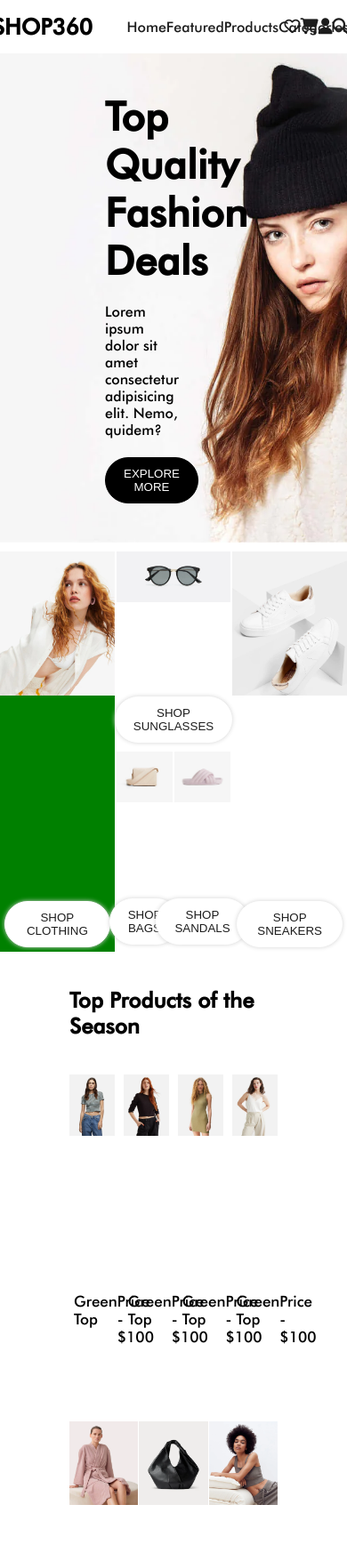
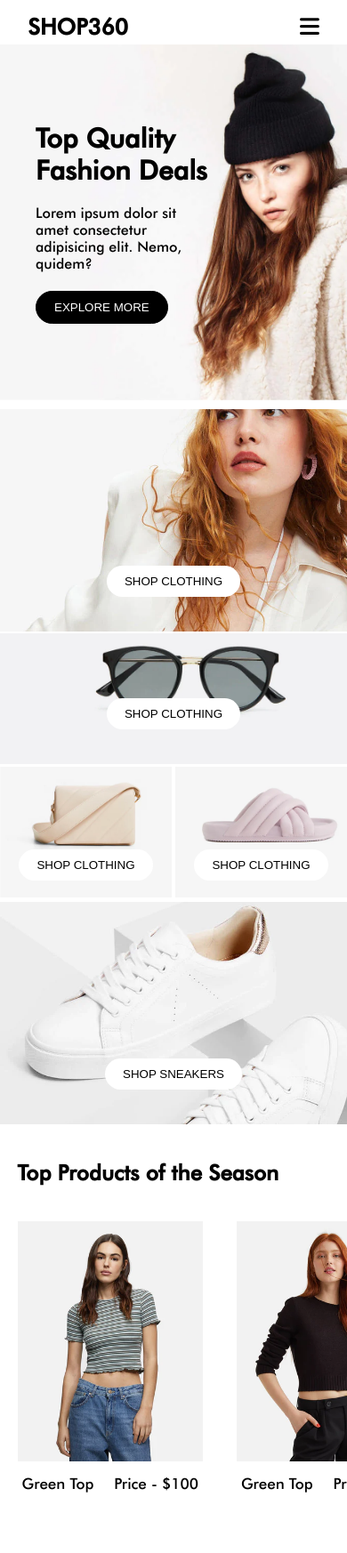
Before and after one commit to ShubhaM-7167424/HTML-CSS-PROJECTS, a plain HTML site: page E-Commerce Website/index.html in a window 390 px wide. Shown: the top 1746 px of the page at 89% size. Drawn offline with nearby package versions, Linux system fonts and the light colour scheme.

Commit message:
added responsive styles

```diff
--- a/E-Commerce Website/index.html
+++ b/E-Commerce Website/index.html
@@ -15,11 +15,11 @@
         <link rel="stylesheet" href="./style.css" />
     </head>
     <body>
-
         <!-- header section -->
-        <header class="header">
+        <header class="header" id="header">
             <div class="logo">
                 <p>shop360</p>
+                <i class="fa-solid fa-bars menu" id="menu"></i>
             </div>
 
             <nav class="navigation">
@@ -63,7 +63,7 @@
         <!-- banner section -->
         <section class="banner">
             <div class="slide">
-                <div class="slide-details" data-aos="fade-up" data-aos-duration="500" data-aos-easing="ease-in-out" >
+                <div class="slide-details" data-aos="fade-up" data-aos-duration="500" data-aos-easing="ease-in-out">
                     <h1>Top Quality Fashion Deals</h1>
                     <p>Lorem ipsum dolor sit amet consectetur adipisicing elit. Nemo, quidem?</p>
                     <button class="btn">Explore More</button>
@@ -72,76 +72,75 @@
         </section>
 
         <!-- featured section -->
-        <section class="featured">
+        <div class="featured">
             <div class="featured-box-1">
                 <div class="overlay">
-                    <button class="btn btn-white">Shop Clothing</button>
+                    <button class="btn btn-white">shop clothing</button>
                 </div>
-
-                <div class="bg-image">
-                    <img src="./images/shop-clothing.webp" alt="product" />
+                <div class="bg-img">
+                    <img src="./images/shop-clothing.webp" alt="" />
                 </div>
             </div>
 
             <div class="featured-box-2">
                 <div class="featured-box-2-box-1">
                     <div class="overlay">
-                        <button class="btn btn-white">Shop Sunglasses</button>
+                        <button class="btn btn-white">shop clothing</button>
                     </div>
-
-                    <div class="bg-image">
-                        <img src="./images/shop-glasses.webp" alt="product" />
+                    <div class="bg-img">
+                        <img src="./images/shop-glasses.webp" alt="" />
                     </div>
                 </div>
 
                 <div class="featured-box-2-box-2">
+
                      <div class="overlay">
-                        <button class="btn btn-white">Shop Bags</button>
+                        <button class="btn btn-white">shop clothing</button>
+                    </div>
+                    <div class="bg-img">
+                        <img src="./images/shop-bags.webp" alt="" />
                     </div>
 
-                    <div class="bg-image">
-                        <img src="./images/shop-bags.webp" alt="product" />
-                    </div>
                 </div>
 
                 <div class="featured-box-2-box-3">
+
                      <div class="overlay">
-                        <button class="btn btn-white">Shop Sandals</button>
+                        <button class="btn btn-white">shop clothing</button>
+                    </div>
+                    <div class="bg-img">
+                        <img src="./images/shop-sandals.webp" alt="" />
                     </div>
 
-                    <div class="bg-image">
-                        <img src="./images/shop-sandals.webp" alt="product" />
-                    </div>
                 </div>
             </div>
 
             <div class="featured-box-3">
+
                  <div class="overlay">
-                    <button class="btn btn-white">Shop Sneakers</button>
+                        <button class="btn btn-white">shop sneakers</button>
+                    </div>
+                    <div class="bg-img">
+                        <img src="./images/shop-sneakers.webp" alt="" />
                     </div>
 
-                <div class="bg-image">
-                    <img src="./images/shop-sneakers.webp" alt="product" />
             </div>
         </div>
-        </section>
 
         <!-- products section -->
         <section class="products">
             <h1 class="section-title">Top Products of the Season</h1>
             <div class="products-list">
-                <div class="product"  data-aos="fade-up" data-aos-delay="300">
+                <div class="product" data-aos="fade-up" data-aos-delay="300">
                     <div class="product-image">
                         <div class="main-image">
-                            <img src="./images/product1-effect.jpg" alt="product">
+                            <img src="./images/product1-effect.jpg" alt="product" />
                         </div>
                         <div class="effect-image">
-                            <img src="./images/product1.webp" alt="product">
+                            <img src="./images/product1.webp" alt="product" />
                         </div>
                         <div class="overlay-image">
-                            <button class="btn btn-white">
-                                Add To Wishlist
-                            </button>
+                            <button class="btn btn-white">Add To Wishlist</button>
                         </div>
                     </div>
 
@@ -154,15 +153,13 @@
                 <div class="product" data-aos="fade-up" data-aos-delay="300">
                     <div class="product-image">
                         <div class="main-image">
-                            <img src="./images/product2.jpg" alt="product">
+                            <img src="./images/product2.jpg" alt="product" />
                         </div>
                         <div class="effect-image">
-                            <img src="./images/product2-effect.jpg" alt="product">
+                            <img src="./images/product2-effect.jpg" alt="product" />
                         </div>
                         <div class="overlay-image">
-                            <button class="btn btn-white">
-                                Add To Wishlist
-                            </button>
+                            <button class="btn btn-white">Add To Wishlist</button>
                         </div>
                     </div>
 
@@ -175,15 +172,13 @@
                 <div class="product" data-aos="fade-up" data-aos-delay="300">
                     <div class="product-image">
                         <div class="main-image">
-                            <img src="./images/product3-effect.jpg" alt="product">
+                            <img src="./images/product3-effect.jpg" alt="product" />
                         </div>
                         <div class="effect-image">
-                            <img src="./images/product3.webp" alt="product">
+                            <img src="./images/product3.webp" alt="product" />
                         </div>
                         <div class="overlay-image">
-                            <button class="btn btn-white">
-                                Add To Wishlist
-                            </button>
+                            <button class="btn btn-white">Add To Wishlist</button>
                         </div>
                     </div>
 
@@ -196,15 +191,13 @@
                 <div class="product" data-aos="fade-up" data-aos-delay="300">
                     <div class="product-image">
                         <div class="main-image">
-                            <img src="./images/product4.jpg" alt="product">
+                            <img src="./images/product4.jpg" alt="product" />
                         </div>
                         <div class="effect-image">
-                            <img src="./images/product4-effect.jpg" alt="product">
+                            <img src="./images/product4-effect.jpg" alt="product" />
                         </div>
                         <div class="overlay-image">
-                            <button class="btn btn-white">
-                                Add To Wishlist
-                            </button>
+                            <button class="btn btn-white">Add To Wishlist</button>
                         </div>
                     </div>
 
@@ -218,10 +211,9 @@
 
         <!-- Categories section -->
         <section class="categories">
-
-            <div class="category" data-aos="zoom-in"  data-aos-delay="400">
+            <div class="category" data-aos="zoom-in" data-aos-delay="400">
                 <div class="cat-image">
-                    <img src="./images/category1.webp" alt="cat-image">
+                    <img src="./images/category1.webp" alt="cat-image" />
                 </div>
 
                 <div class="product-details">
@@ -229,9 +221,9 @@
                 </div>
             </div>
 
-            <div class="category" data-aos="zoom-in"  data-aos-delay="400">
+            <div class="category" data-aos="zoom-in" data-aos-delay="400">
                 <div class="cat-image">
-                    <img src="./images/category2.webp" alt="cat-image">
+                    <img src="./images/category2.webp" alt="cat-image" />
                 </div>
 
                 <div class="product-details">
@@ -239,9 +231,9 @@
                 </div>
             </div>
 
-            <div class="category" data-aos="zoom-in"  data-aos-delay="400">
+            <div class="category" data-aos="zoom-in" data-aos-delay="400">
                 <div class="cat-image">
-                    <img src="./images/category3.webp" alt="cat-image">
+                    <img src="./images/category3.webp" alt="cat-image" />
                 </div>
 
                 <div class="product-details">
@@ -257,15 +249,13 @@
                 <div class="product" data-aos="fade-up" data-aos-delay="300">
                     <div class="product-image">
                         <div class="main-image">
-                            <img src="./images/product5.jpg" alt="product">
+                            <img src="./images/product5.jpg" alt="product" />
                         </div>
                         <div class="effect-image">
-                            <img src="./images/product5-effect.jpg" alt="product">
+                            <img src="./images/product5-effect.jpg" alt="product" />
                         </div>
                         <div class="overlay-image">
-                            <button class="btn btn-white">
-                                Add To Wishlist
-                            </button>
+                            <button class="btn btn-white">Add To Wishlist</button>
                         </div>
                     </div>
 
@@ -278,15 +268,13 @@
                 <div class="product" data-aos="fade-up" data-aos-delay="300">
                     <div class="product-image">
                         <div class="main-image">
-                            <img src="./images/product6.jpg" alt="product">
+                            <img src="./images/product6.jpg" alt="product" />
                         </div>
                         <div class="effect-image">
-                            <img src="./images/product6-effect.jpg" alt="product">
+                            <img src="./images/product6-effect.jpg" alt="product" />
                         </div>
                         <div class="overlay-image">
-                            <button class="btn btn-white">
-                                Add To Wishlist
-                            </button>
+                            <button class="btn btn-white">Add To Wishlist</button>
                         </div>
                     </div>
 
@@ -299,15 +287,13 @@
                 <div class="product" data-aos="fade-up" data-aos-delay="300">
                     <div class="product-image">
                         <div class="main-image">
-                            <img src="./images/product7.jpg" alt="product">
+                            <img src="./images/product7.jpg" alt="product" />
                         </div>
                         <div class="effect-image">
-                            <img src="./images/product7-effect.jpg" alt="product">
+                            <img src="./images/product7-effect.jpg" alt="product" />
                         </div>
                         <div class="overlay-image">
-                            <button class="btn btn-white">
-                                Add To Wishlist
-                            </button>
+                            <button class="btn btn-white">Add To Wishlist</button>
                         </div>
                     </div>
 
@@ -320,15 +306,13 @@
                 <div class="product" data-aos="fade-up" data-aos-delay="300">
                     <div class="product-image">
                         <div class="main-image">
-                            <img src="./images/product8.jpg" alt="product">
+                            <img src="./images/product8.jpg" alt="product" />
                         </div>
                         <div class="effect-image">
-                            <img src="./images/product8-effect.jpg" alt="product">
+                            <img src="./images/product8-effect.jpg" alt="product" />
                         </div>
                         <div class="overlay-image">
-                            <button class="btn btn-white">
-                                Add To Wishlist
-                            </button>
+                            <button class="btn btn-white">Add To Wishlist</button>
                         </div>
                     </div>
 
@@ -344,31 +328,30 @@
         <section class="insta">
             <h1 class="section-title">Shop From the Gram</h1>
             <div class="posts">
-                <div class="post-image" data-aos="zoom-in"  data-aos-delay="300">
+                <div class="post-image" data-aos="zoom-in" data-aos-delay="300">
                     <i class="fa-brands fa-instagram"></i>
-                    <img src="./images/insta1.webp" alt="insta">
+                    <img src="./images/insta1.webp" alt="insta" />
                 </div>
-                <div class="post-image" data-aos="zoom-in"  data-aos-delay="300">
+                <div class="post-image" data-aos="zoom-in" data-aos-delay="300">
                     <i class="fa-brands fa-instagram"></i>
-                    <img src="./images/insta2.webp" alt="insta">
+                    <img src="./images/insta2.webp" alt="insta" />
                 </div>
-                <div class="post-image" data-aos="zoom-in"  data-aos-delay="300">
+                <div class="post-image" data-aos="zoom-in" data-aos-delay="300">
                     <i class="fa-brands fa-instagram"></i>
-                    <img src="./images/insta3.webp" alt="insta">
+                    <img src="./images/insta3.webp" alt="insta" />
                 </div>
-                <div class="post-image" data-aos="zoom-in"  data-aos-delay="300">
+                <div class="post-image" data-aos="zoom-in" data-aos-delay="300">
                     <i class="fa-brands fa-instagram"></i>
-                    <img src="./images/insta4.webp" alt="insta">
+                    <img src="./images/insta4.webp" alt="insta" />
                 </div>
-                <div class="post-image" data-aos="zoom-in"  data-aos-delay="300">
+                <div class="post-image" data-aos="zoom-in" data-aos-delay="300">
                     <i class="fa-brands fa-instagram"></i>
-                    <img src="./images/insta5.webp" alt="insta">
+                    <img src="./images/insta5.webp" alt="insta" />
                 </div>
-                <div class="post-image" data-aos="zoom-in"  data-aos-delay="300">
+                <div class="post-image" data-aos="zoom-in" data-aos-delay="300">
                     <i class="fa-brands fa-instagram"></i>
-                    <img src="./images/insta6.webp" alt="insta">
+                    <img src="./images/insta6.webp" alt="insta" />
                 </div>
-
             </div>
         </section>
 
@@ -411,7 +394,7 @@
                 <ul class="footer-list">
                     <li>Lorem ipsum dolor sit amet consectetur adipisicing elit. Ipsam, qui!</li>
                     <li class="sub">
-                        <input type="text">
+                        <input type="text" />
                         <button class="btn">Subscribe</button>
                     </li>
                 </ul>
@@ -421,7 +404,20 @@
         <script src="https://unpkg.com/aos@next/dist/aos.js"></script>
         <script>
             AOS.init();
+
+            let headerVisible = false;
+
+            document.getElementById('menu').addEventListener('click', function(){
+                if(!headerVisible){
+                    document.getElementById('header').style.height = '240px'
+                    headerVisible = true;
+                }
+                else{
+                    document.getElementById('header').style.height = '50px'
+                    headerVisible = false
+                }
+            })
+
         </script>
-
     </body>
 </html>
--- a/E-Commerce Website/style.css
+++ b/E-Commerce Website/style.css
@@ -36,6 +36,7 @@
 .logo p {
     text-transform: uppercase;
 }
+
 .navigation {
     width: 30%;
     height: 60px;
@@ -111,87 +112,88 @@
 
 /* featured css */
 
-.featured {
+.featured{
     width: 100%;
     padding: 10px 0px;
     /* background-color: red; */
     display: flex;
     justify-content: space-between;
 }
-.featured-box-1 {
+.featured-box-1{
     width: 33%;
-    height: 450px;
-    background-color: green;
+    height: 500px;
+    /* background-color: yellow; */
     position: relative;
 }
-.featured-box-2 {
+.overlay{
+    width: 100%;
+    height: 100%;
+    /* background-color: blue; */
+    display: flex;
+    align-items: flex-end;
+    justify-content: center;
+    padding: 10%;
+    position: absolute;
+}
+.bg-img{
+    width: 100%;
+    height: 100%;
+    /* background-color: green; */
+    overflow: hidden;
+}
+.bg-img > img{
+    width: 110%;
+    transition: 0.2s;
+    overflow: hidden;
+}
+
+.featured-box-2{
     width: 33%;
-    height: 450px;
-    /* background-color: purple; */
+    height: 500px;
+    /* background-color: yellow; */
     display: flex;
     flex-wrap: wrap;
     justify-content: space-between;
 }
-.featured-box-2-box-1 {
+.featured-box-2-box-1{
     width: 100%;
-    height: 220px;
+    height: 245px;
     /* background-color: green; */
     position: relative;
 }
-.featured-box-2-box-2 {
+.featured-box-2-box-2{
     width: 49.5%;
-    height: 220px;
+    height: 245px;
     /* background-color: green; */
     position: relative;
 }
-.featured-box-2-box-3 {
+.featured-box-2-box-3{
     width: 49.5%;
-    height: 220px;
+    height: 245px;
     /* background-color: green; */
     position: relative;
 }
-.featured-box-3 {
+.featured-box-3{
     width: 33%;
-    height: 450px;
-    /* background-color: green; */
+    height: 500px;
+    /* background-color: yellow; */
     position: relative;
 }
-.bg-image {
-    width: 100%;
-    height: 100%;
-    /* background-color: yellow; */
-    overflow: hidden;
-}
-.bg-image > img {
-    width: 100%;
-    transition: 0.3s;
-}
-
-.overlay {
-    width: 100%;
-    height: 100%;
-    /* background-color: pink; */
-    position: absolute;
-    display: flex;
-    align-items: flex-end;
-    justify-content: center;
-    padding: 4%;
-}
-.btn-white {
+.btn-white{
     background-color: white;
-    border: 1px solid white;
-    color: #1d1d1d;
-    box-shadow: 0 0 5px lightgray;
+    color: black;
+    border: none;
     z-index: 20;
 }
-
 .featured-box-1:hover img,
 .featured-box-3:hover img,
 .featured-box-2-box-1:hover img,
 .featured-box-2-box-2:hover img,
-.featured-box-2-box-3:hover img {
+.featured-box-2-box-3:hover img
+{
     transform: scale(1.1);
 }
+
 
 /* products css */
 
@@ -204,7 +206,6 @@
     row-gap: 20px;
     align-items: center;
 }
-
 .section-title{
     font-family: futura;
 }
@@ -225,17 +226,6 @@
     font-family: futura;
     font-size: 18px;
 }
-.product:hover .main-image{
-    transform: scale(1.2);
-    opacity: 0;
-}
-.product:hover .effect-image{
-    transform: scale(1);
-    opacity: 1;
-}
-.product:hover .overlay-image{
-    margin-top: 0px;
-}
 .product-image{
     width: 100%;
     height: 270px;
@@ -243,7 +233,6 @@
     position: relative;
     overflow: hidden;
 }
-
 .product-image img{
     width: 100%;
 }
@@ -281,6 +270,17 @@
     display: flex;
     justify-content: space-between;
     font-family: futura;
+}
+.product:hover .main-image{
+    transform: scale(1.2);
+    opacity: 0;
+}
+.product:hover .effect-image{
+    transform: scale(1);
+    opacity: 1;
+}
+.product:hover .overlay-image{
+    margin-top: 0px;
 }
 
 /* categories css */
@@ -396,4 +396,141 @@ input{
     border-radius: 30px;
     border: none;
     border: 1px solid lightgray;
+    text-indent: 15px;
 }
+
+.menu{
+    display: none;
+}
+
+/* css for mobile screens */
+
+@media (max-width:560px)
+{
+   .header{
+        height: 50px;
+        flex-direction: column;
+        display: block;
+        background-color: white;
+        overflow-y: hidden;
+        transition: 0.3s;
+        position: fixed;
+        top: 0;
+        z-index: 25;
+   }
+   .logo{
+        width: 100%;
+        justify-content: space-between;
+        /* background-color: yellow; */
+   }
+   .menu{
+        display: block;
+   }
+   .navigation{
+        width: 100%;
+        height: auto;
+        margin-top: 20px;
+   }
+   .navigation > .nav-links{
+        flex-direction: column;
+        align-items: flex-start;
+        row-gap: 10px;
+        height: auto;
+   }
+   .utils{
+        width: 100%;
+   }
+
+   /* banner */
+
+   .banner{
+        height: 400px;
+        margin-top: 50px;
+   }
+   .slide{
+        padding-left: 0px;
+   }
+   .slide-details{
+        width: 70%;
+   }
+   .slide-details > h1{
+        font-size: 30px;
+   }
+
+   /* featured */
+
+   .featured{
+        flex-direction: column;
+        row-gap: 2px;
+   }
+   .featured-box-1{
+        width: 100%;
+        height: 250px;
+   }
+   .featured-box-2{
+        width: 100%;
+        height: 300px;
+   }
+   .featured-box-2-box-1{
+        height: 147px;
+   }
+   .featured-box-2-box-2, .featured-box-2-box-3{
+        height: 147px;
+   }
+   .featured-box-3{
+        width: 100%;
+        height: 250px;
+   }
+
+   .featured-box-1 > .bg-img > img,
+   .featured-box-3 > .bg-img > img
+   {
+        margin-top: -120px;
+   }
+   .featured-box-2-box-1 > .bg-img > img,
+   .featured-box-2-box-2 > .bg-img > img,
+   .featured-box-2-box-3 > .bg-img > img{
+        margin-top: -40px;
+   }
+
+   /* products */
+
+   .products{
+        padding: 30px 5%;
+        align-items: flex-start;
+        overflow: scroll;
+   }
+   .products-list{
+       width: 270%;
+   }
+
+   .categories{
+        padding: 30px 5%;
+        flex-direction: column;
+   }
+   .category{
+        width: 100%;
+   }
+
+   .insta{
+        padding: 30px 5%;
+   }
+   .posts{
+        flex-wrap: wrap;
+        column-gap: 10px;
+        row-gap: 15px;
+   }
+   .post-image{
+        width: 48%;
+   }
+
+   .footer{
+        padding: 30px 5%;
+        flex-direction: column;
+        row-gap: 30px;
+   }
+   .footer-section{
+        width: 100%;
+   }
+
+}
```
Lines whose indentation alone changed are shown as unchanged.
